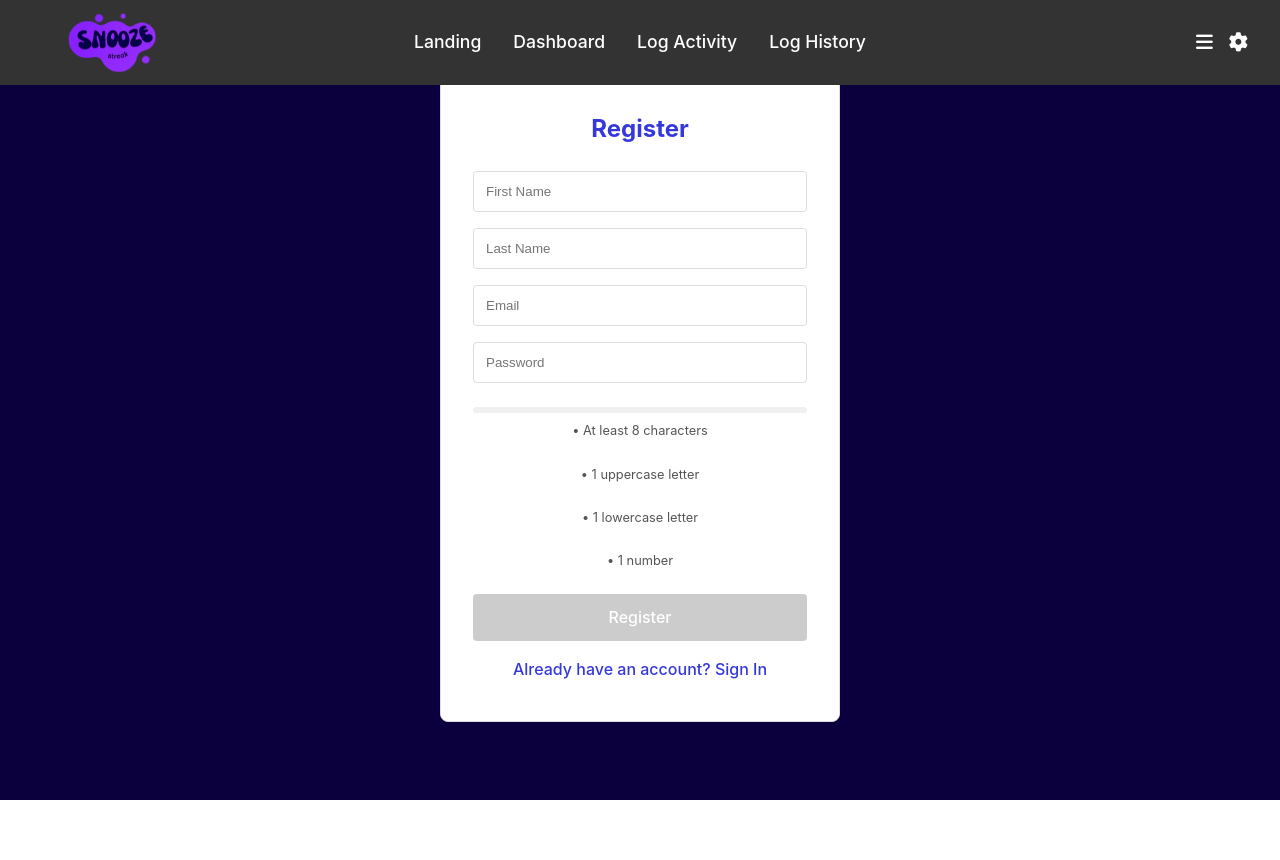
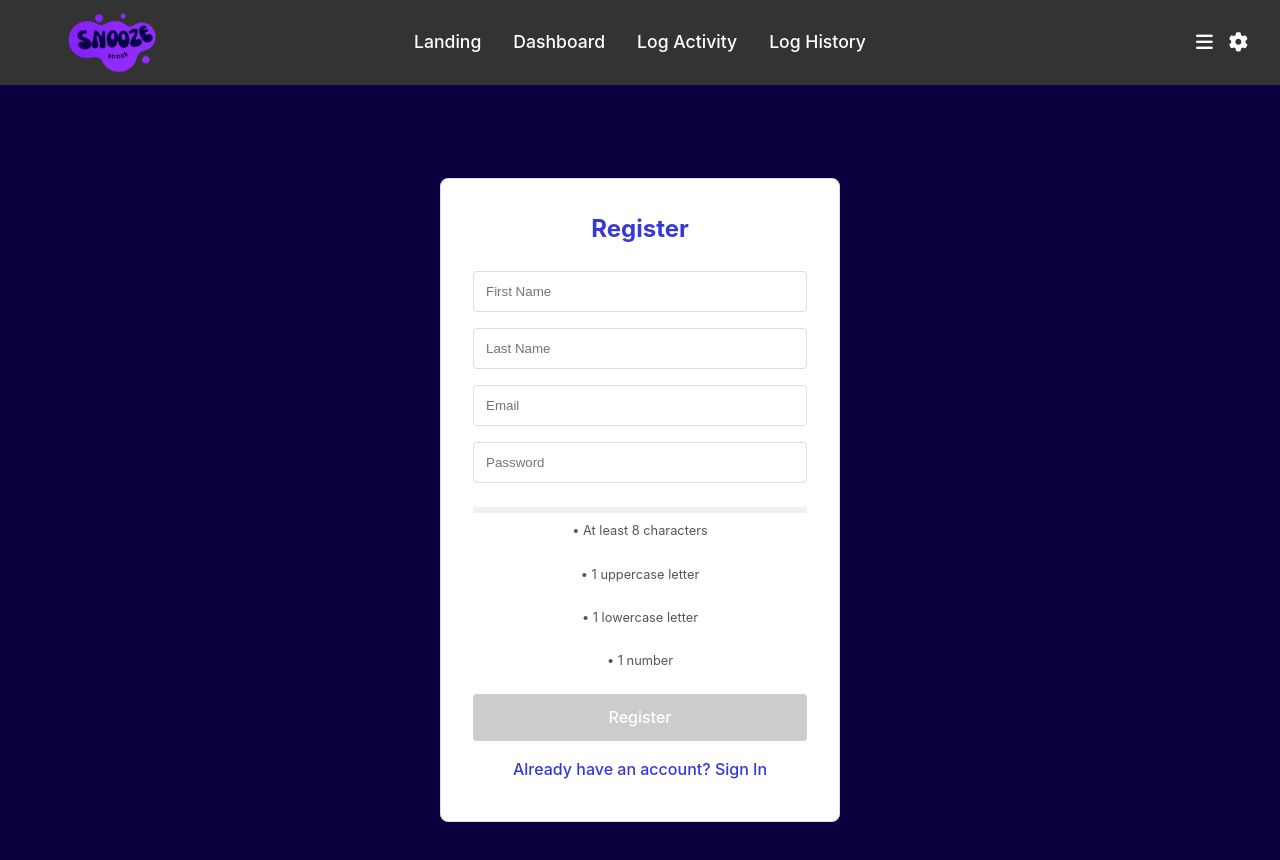
Before and after one commit to kayzute/snoozestreak, a React (Vite) app in the folder frontend/: page /signup in a window 1280 px wide. Shown: the top 860 px of the page. Before the commit the page ends 800 px from the top, so only its background shows below. Built offline with nearby package versions, Linux system fonts and the light colour scheme.

Commit message:
Fixed Dashboard bug

```diff
--- a/frontend/src/pages/Dashboard.css
+++ b/frontend/src/pages/Dashboard.css
@@ -10,6 +10,7 @@
 
 body {
   margin: 0;
+  padding-top: 100px;
   background: var(--bg-start);
   color: var(--text-light);
   font-family: -apple-system, BlinkMacSystemFont, "Segoe UI", sans-serif;
@@ -21,6 +22,7 @@ body {
   padding: 2rem 1rem;
   max-width: 1024px;
   margin: 0 auto;
+  width: 100%;
 }
 
 /* Section Title */
```
